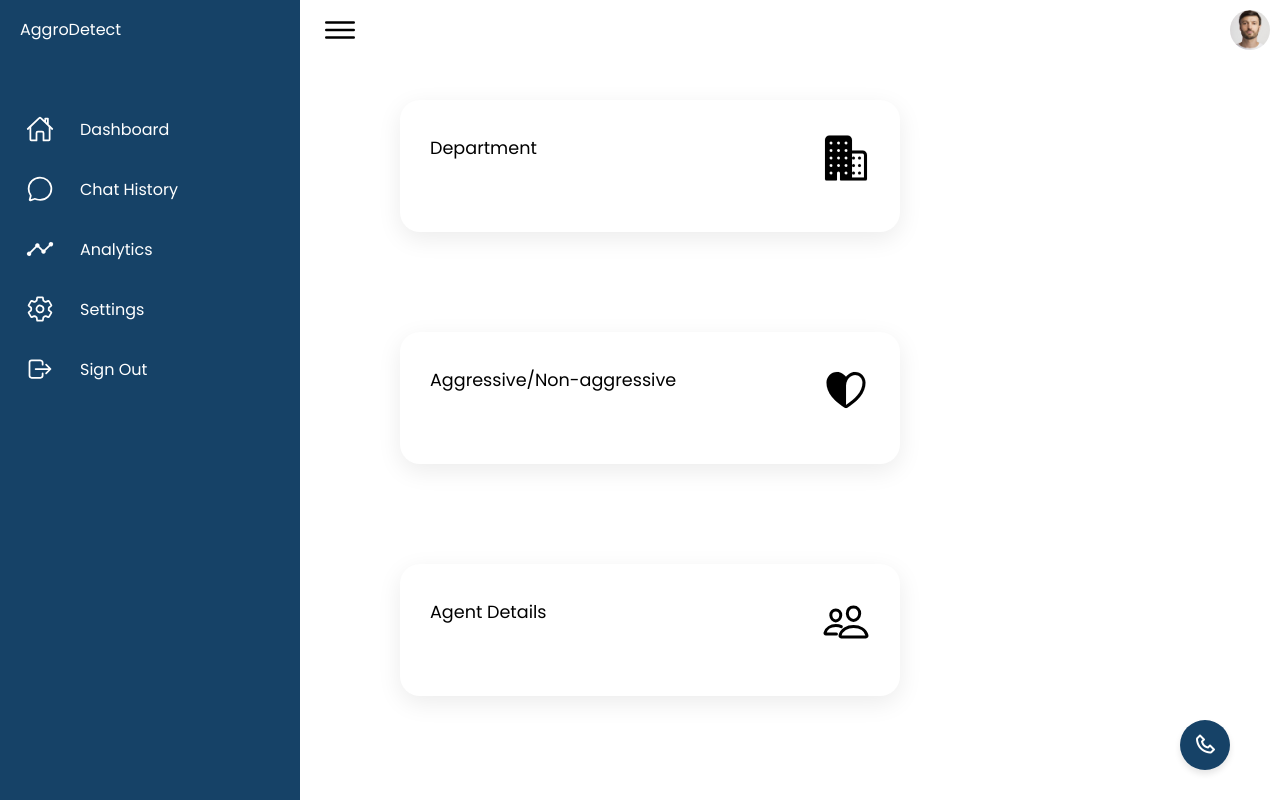
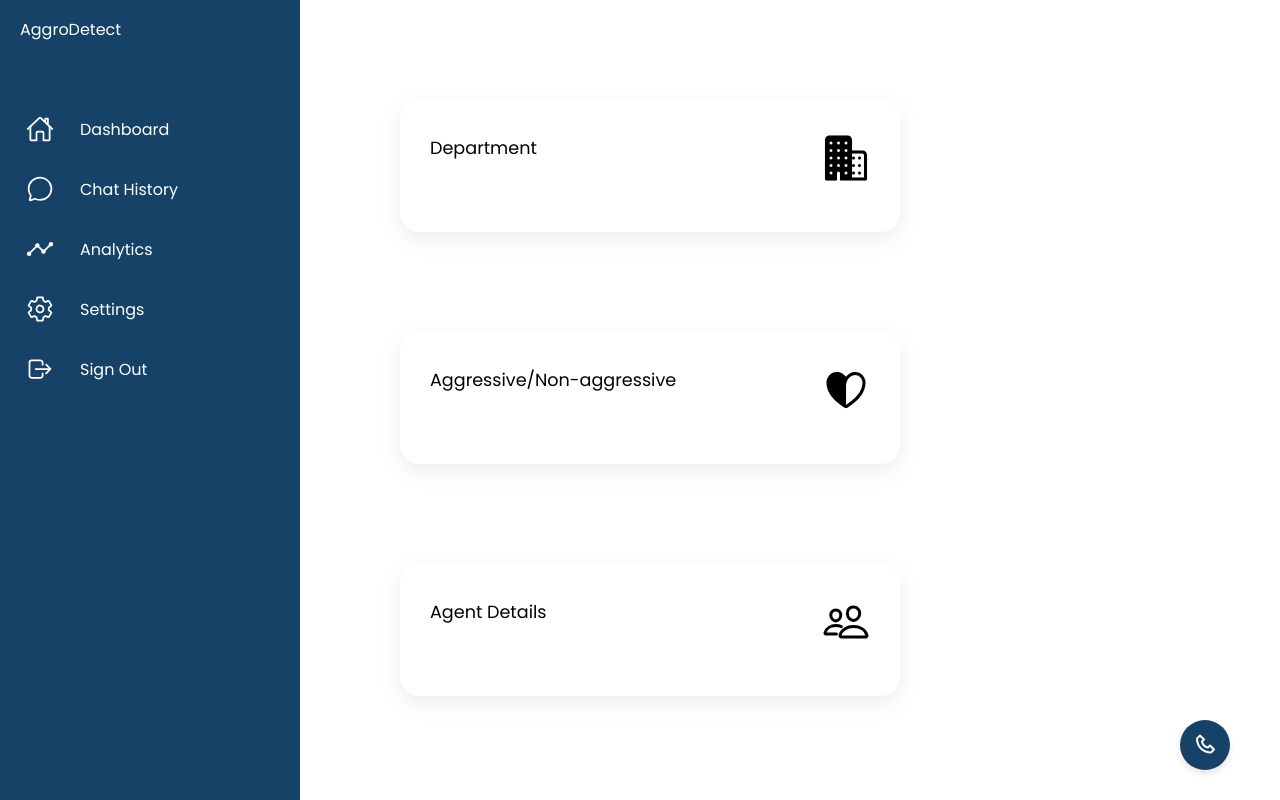
Before and after one commit to SewminaFernando/AggroDetect, a Flask app: page /dashboard in a window 1280 px wide. Run offline with Flask 3, Linux system fonts and the light colour scheme; parts of the project's set-up code (start-up, migrations or seed data) failed here and were passed over.

Commit message:
Navigation Toggle Removed

```diff
--- a/interface/static/CSS/dashboard.css
+++ b/interface/static/CSS/dashboard.css
@@ -115,86 +115,7 @@ body{
     box-shadow: 35px -35px 0 10px #ffff;
     pointer-events: none;
   }
-  /* Main */
-.main {
-    position: absolute;
-    width: calc(100% - 300px);
-    left: 300px;
-    min-height: 100vh;
-    background: #ffff;
-    transition: 0.5s;
-  }
-  .main.active {
-    width: calc(100% - 80px);
-    left: 80px;
-  }
 
-  .topbar {
-    width: 100%;
-    height: 60px;
-    display: flex;
-    justify-content: space-between;
-    align-items: center;
-    padding: 0 10px;
-  }
-
-  .toggle {
-    position: relative;
-    width: 60px;
-    height: 60px;
-    display: flex;
-    justify-content: center;
-    align-items: center;
-    font-size: 2.5rem;
-    cursor: pointer;
-  }
-
-  .search {
-    position: relative;
-    width: 400px;
-    margin: 0 10px;
-  }
-
-  .search label {
-    position: relative;
-    width: 100%;
-  }
-
-  .search label input {
-    width: 100%;
-    height: 40px;
-    border-radius: 40px;
-    padding: 5px 20px;
-    padding-left: 35px;
-    font-size: 18px;
-    outline: none;
-    border: 1px solid #000;
-  }
-
-  .search label ion-icon {
-    position: absolute;
-    top: 0;
-    left: 10px;
-    font-size: 1.2rem;
-  }
-
-  .user {
-    position: relative;
-    width: 40px;
-    height: 40px;
-    border-radius: 50%;
-    overflow: hidden;
-    cursor: pointer;
-  }
-
-  .user img {
-    position: absolute;
-    top: 0;
-    left: 0;
-    width: 100%;
-    height: 100%;
-    object-fit: cover;
-}
 /* ======================= Cards ====================== */
 .cardBox {
     position: relative;
--- a/interface/static/Js/main.js
+++ b/interface/static/Js/main.js
@@ -100,29 +100,6 @@ if (mediaRecorder) {
 .catch(err => console.error('Error sending audio:', err));
 }
 
-// add hovered class to selected list item
-let list = document.querySelectorAll(".navigation li");
-
-function activeLink() {
-  list.forEach((item) => {
-    item.classList.remove("hovered");
-  });
-  this.classList.add("hovered");
-}
-
-list.forEach((item) => item.addEventListener("mouseover", activeLink));
-
-// Menu Toggle
-let toggle = document.querySelector(".toggle");
-let navigation = document.querySelector(".navigation");
-let main = document.querySelector(".main");
-
-toggle.onclick = function () {
-  navigation.classList.toggle("active");
-  main.classList.toggle("active");
-};
-
-
 const startConvButton = document.getElementById('startConvButton');
 const endConvButton = document.getElementById('endConvButton');
 const chatContainer = document.getElementById('chatContainer');
--- a/interface/templates/dashboard.html
+++ b/interface/templates/dashboard.html
@@ -74,20 +74,7 @@
             </ul>
         </div>
     </div>
-    <!-- Main -->
-    <div class="main">
-        <div class="topbar">
-            <div class="toggle">
-                <ion-icon name="menu-outline"></ion-icon>
-            </div>
 
-
-
-            <div class="user">
-                <img src="{{ url_for('static', filename='Images/profilePicture.jpg') }}" alt="">
-            </div>
-        </div>
-    </div>
     <!--  Cards  -->
     <div class="cardBox">
         <div class="card">
```
